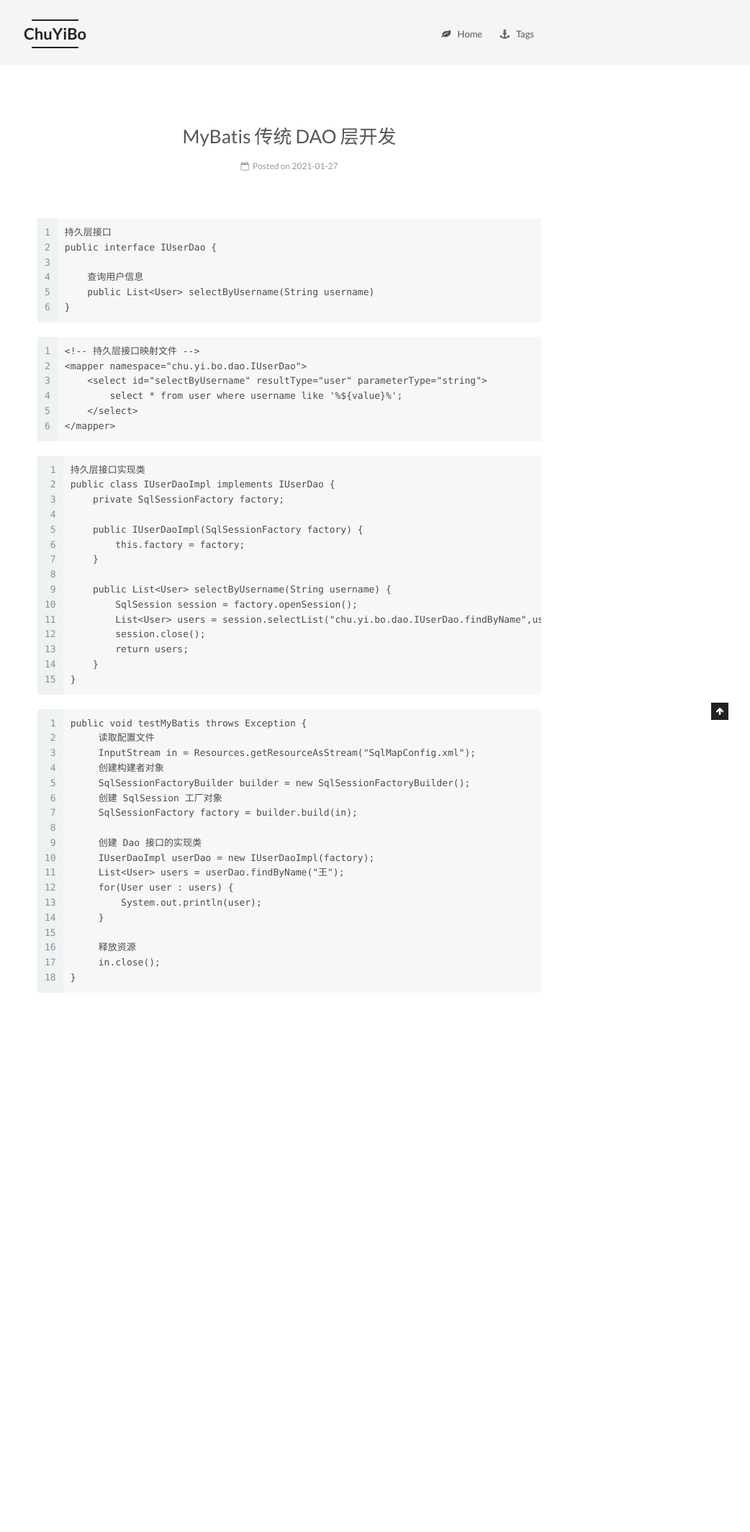
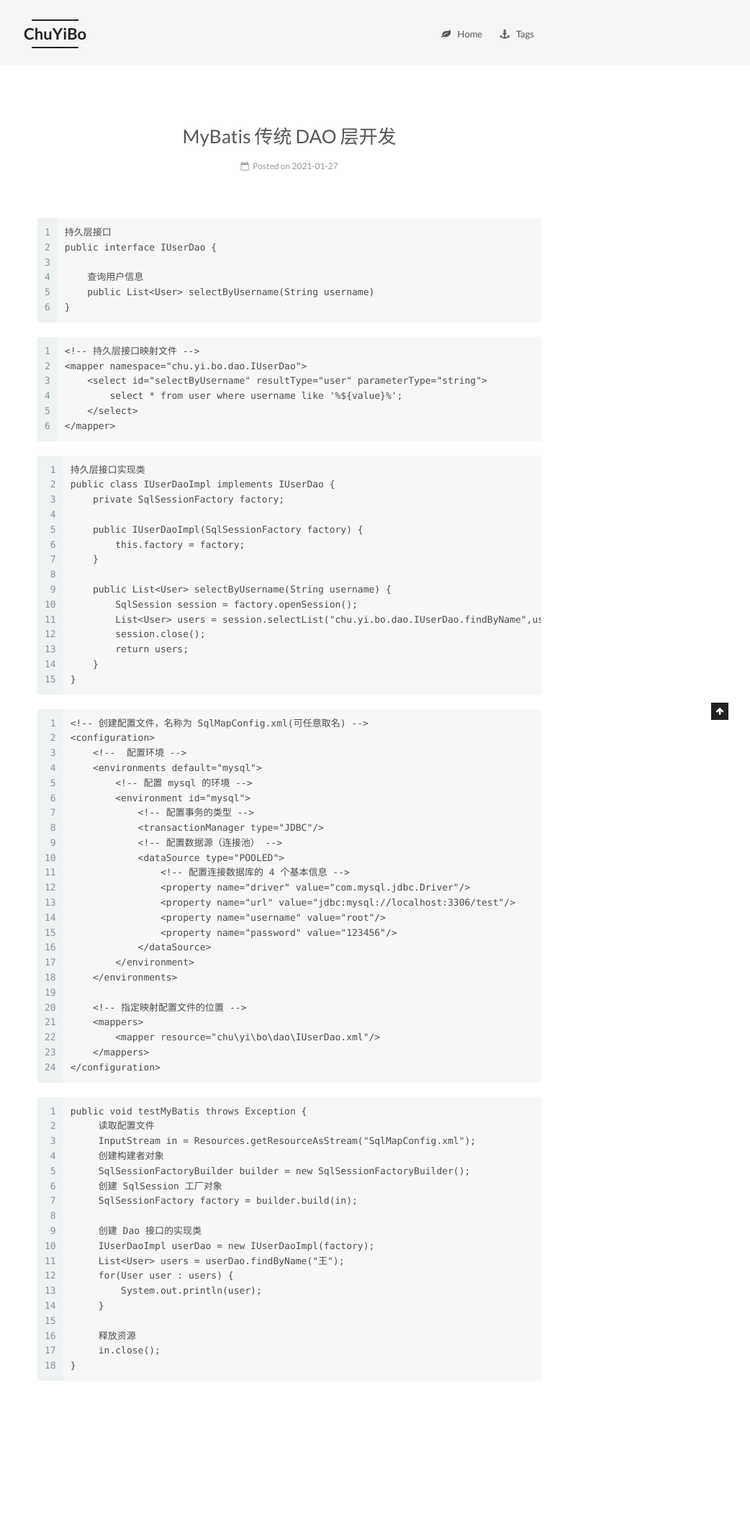
Before and after one commit to chuyibo/chuyibo.github.io, a Jekyll site: the page built from _posts/2021-01-27-MyBatis 学习笔记05.md, in a window 1280 px wide. Shown: the whole page at 72% size, without its empty margins (238-1280 px from the left). Built offline with Jekyll 4.4.1, drawn with Linux system fonts in a browser that asks for light colours; before the commit the page ends 1589 px from its top, so only the background shows below that.

Commit message:
2021/02/17

````diff
--- a/_posts/2021-01-27-MyBatis 学习笔记05.md
+++ b/_posts/2021-01-27-MyBatis 学习笔记05.md
@@ -44,6 +44,33 @@ public class IUserDaoImpl implements IUserDao {
 ```
 
 ```
+<!-- 创建配置文件，名称为 SqlMapConfig.xml(可任意取名) -->
+<configuration>
+    <!--  配置环境 -->
+    <environments default="mysql">
+        <!-- 配置 mysql 的环境 -->
+        <environment id="mysql">
+            <!-- 配置事务的类型 -->
+            <transactionManager type="JDBC"/>
+            <!-- 配置数据源（连接池） -->
+            <dataSource type="POOLED">
+                <!-- 配置连接数据库的 4 个基本信息 -->
+                <property name="driver" value="com.mysql.jdbc.Driver"/>
+                <property name="url" value="jdbc:mysql://localhost:3306/test"/>
+                <property name="username" value="root"/>
+                <property name="password" value="123456"/>
+            </dataSource>
+        </environment>
+    </environments>
+
+    <!-- 指定映射配置文件的位置 -->
+    <mappers>
+        <mapper resource="chu\yi\bo\dao\IUserDao.xml"/>
+    </mappers>
+</configuration>
+```
+
+```
 public void testMyBatis throws Exception {
      读取配置文件
      InputStream in = Resources.getResourceAsStream("SqlMapConfig.xml");
````
